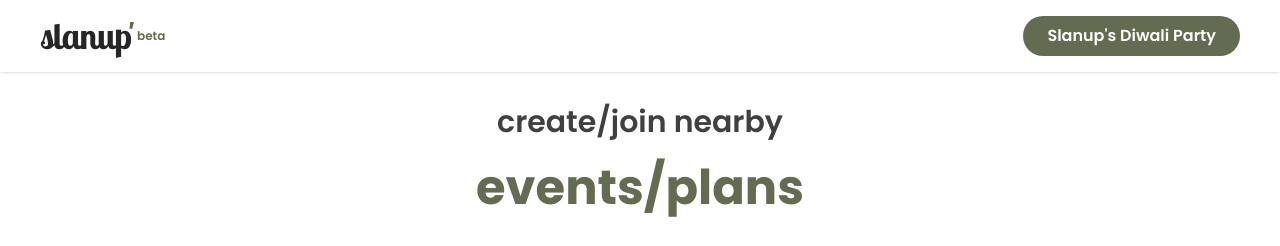
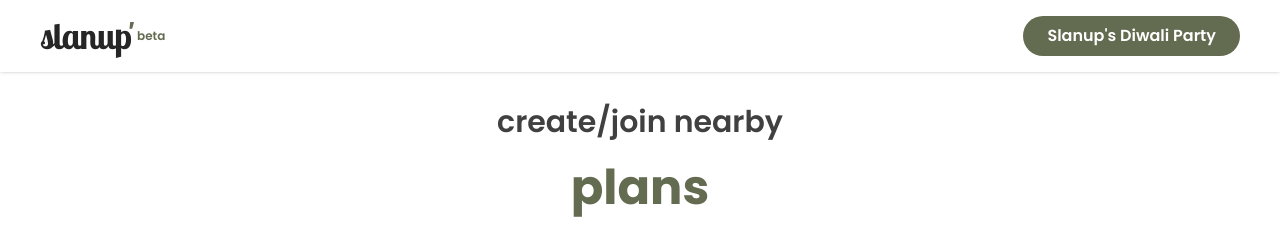
Before and after one commit to SlanUp/Slanup-website, a Next.js app: page / in a window 1280 px wide. Shown: the top 246 px of the page. Built offline with nearby package versions, Linux system fonts and the light colour scheme.

Commit message:
Revert "Update homepage to show 'events/plans' instead of just 'plans'"
This reverts commit 4854defa482358c59dd999d06c4d2a2c529105ee.

```diff
--- a/app/page.tsx
+++ b/app/page.tsx
@@ -37,7 +37,7 @@ export default function Home() {
           transition={{ duration: 0.7, delay: 0.1 }}
           className="text-4xl md:text-5xl font-bold my-3 md:my-4 text-[var(--brand-green)]"
         >
-          events/plans
+          plans
         </motion.h2>
 
         <motion.button
```
